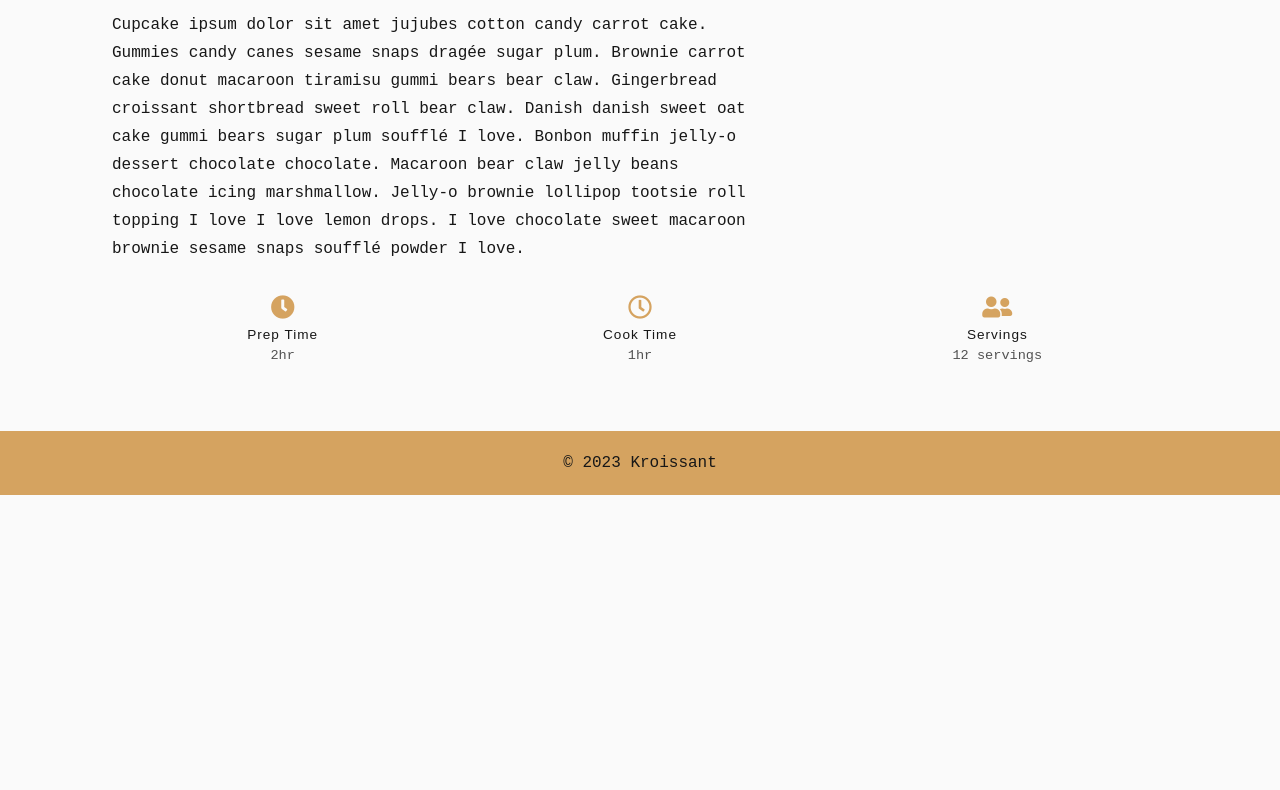
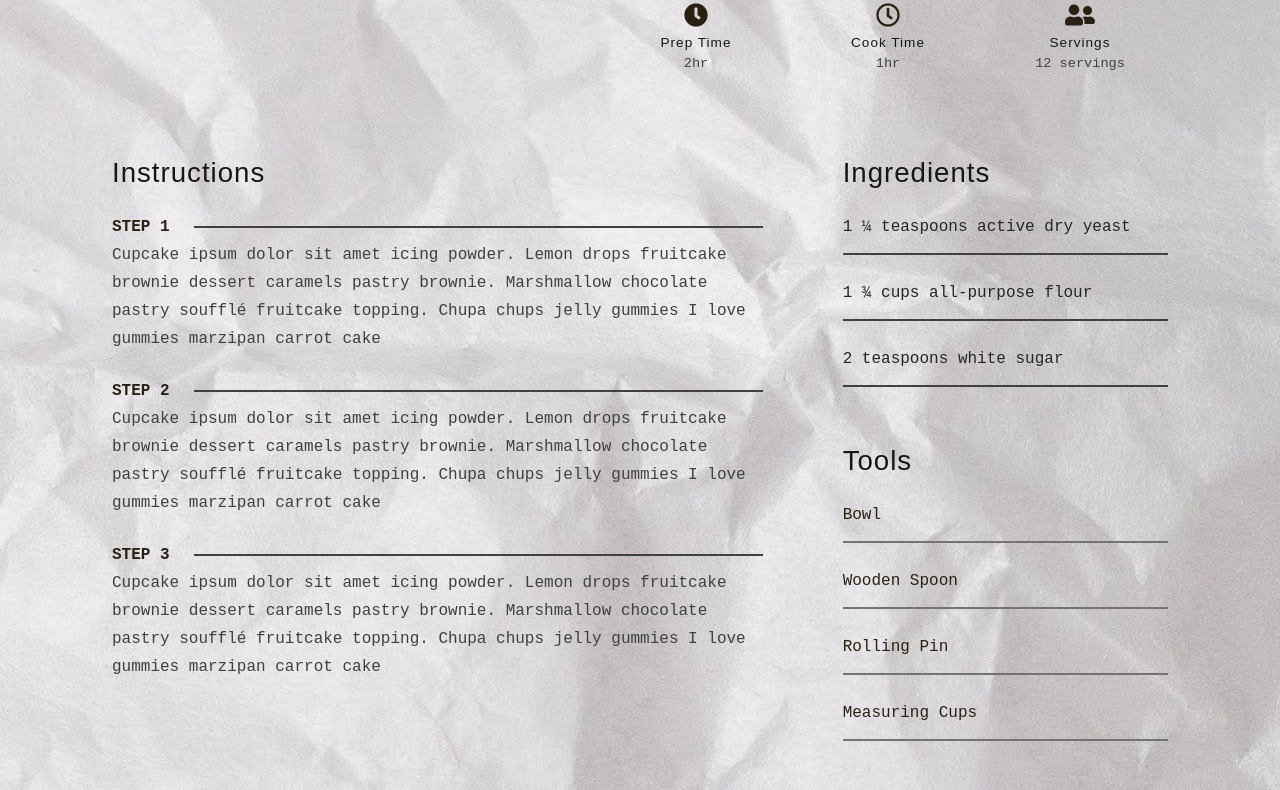
Before and after one commit to dee159/BGIT_class_assignments, a plain HTML site: page Assignment 3/html/single-recipe.html in a window 1280 px wide. Shown: the part 539-1329 px from the top of the page. Before the commit the page ends 1034 px from the top, so only its background shows below. Drawn offline with Linux system fonts and the light colour scheme.

Commit message:
assignment three

```diff
--- a/Assignment 3/css/main.css
+++ b/Assignment 3/css/main.css
@@ -68,7 +68,7 @@ html {
 }
 
 body {
-  background: var(--grey-50);
+  background: url(../images/whitepaper-background.jpg);
   font-family: var(--bodyFont);
   font-weight: 400;
   line-height: 1.75;
@@ -159,11 +159,11 @@ ul {
 
 .btn-hipster {
   color: var(--primary-500);
-  background: var(--primary-200);
+  background: var(--primary-300);
 }
 
 .btn-hipster:hover {
-  color: var(--primary-200);
+  color: var(--primary-400);
   background: var(--primary-700);
 }
 
@@ -306,7 +306,7 @@ Navbar
   transition: var(--transition);
 }
 .nav-link:hover{
-  color: var(--primary-500);
+  color: var(--primary-700);
 }
 
 
@@ -385,7 +385,6 @@ Recipes
   display: grid;
   gap: 2rem 1rem;
   padding-bottom: 3rem;
-
 }
 .recipe{
   display: block;
@@ -398,13 +397,13 @@ Recipes
 .recipe h5{
   margin-bottom: 0;
   line-height: 1;
-  color: var(--grey-700);
+  color: var(--grey-800);
 }
 .recipe p{
   margin-bottom: 0;
   line-height: 0.5rem;
   margin-top: 0.5rem;
-  color: var(--grey-500);
+  color: var(--grey-700);
   letter-spacing: var(--letterSpacing);
 }
   @media screen and (min-width:576px) {
@@ -444,7 +443,6 @@ About
   .about-img{
     height: 100%;
   }
-
 }
 /*
 ===============
@@ -466,7 +464,6 @@ Contact page
     grid-template-columns: 1fr 450px;
     align-items: canter;
   }
-
 }
 
 
@@ -484,10 +481,9 @@ Single recipe
   border-radius: var(--borderRadius);
 }
 
-.recipe-info p{
-  color: var(--grey-600);
+.recipe-hero p{
+  color: var(--grey-700);
 }
-
 .recipe-icons{
   display: grid;
   grid-template-columns: repeat(3, 1fr);
@@ -497,15 +493,63 @@ Single recipe
 }
 .recipe-icons i{
   font-size: 1.5rem;
-  color: var(--primary-500);
+  color: var(--primary-900);
 }
-
 .recipe-icons h5,
 .recipe-icons p{
   margin-bottom: 0;
   font-size: 0.85rem;
 }
-
 .recipe-icons p{
-  color: var(--grey-600);
+  color: var(--grey-700);
 }
+@media  screen and (min-width: 992px) {
+  .recipe-hero{
+    grid-template-columns: 4fr 5fr;
+    align-items: center;
+  }
+}
+.recipe-content{
+  padding: 3rem 0;
+  display: grid;
+  gap: 2rem 5rem;
+}
+@media  screen and (min-width: 992px) {
+  .recipe-content{
+    grid-template-columns: 2fr 1fr;
+  }
+}
+.single-instruction header{
+  display: grid;
+  grid-template-columns: auto 1fr;
+  gap: 1.5rem;
+  align-items: center;
+}
+.single-instruction header p{
+  text-transform: uppercase;
+  font-weight: 600;
+  margin-bottom: 0;
+  color: var(--primary-900);
+}
+.single-instruction > p{
+  color: var(--grey-700);
+}
+.single-instruction header div{
+  height: 2px;
+  background: var(--grey-700);
+}
+.second-column{
+  display: grid;
+  row-gap: 2rem;
+}
+.single-ingredient{
+  border-bottom: 2px solid var(--grey-700);
+  padding-bottom: 0.75rem;
+  color: var(--grey-800);
+}
+.single-tool{
+  border-bottom: 2px solid var(--grey-500);
+  padding-bottom: 0.75rem;
+  color: var(--primary-900);
+  text-transform: capitalize;
+}
--- a/Assignment 3/html/single-recipe.html
+++ b/Assignment 3/html/single-recipe.html
@@ -74,7 +74,54 @@
 
       <!--recipe content-->
 
-      <section class="recipe-content"></section>
+      <section class="recipe-content">
+        <article>
+          <h4>instructions</h4>
+          <!--single instructions-->
+          <div class="single-instruction">
+            <header>
+              <p>step 1</p>
+              <div></div>
+            </header>
+            <p>Cupcake ipsum dolor sit amet icing powder. Lemon drops fruitcake brownie dessert caramels pastry brownie. Marshmallow chocolate pastry soufflé fruitcake topping. Chupa chups jelly gummies I love gummies marzipan carrot cake</p>
+            <!--single instructions-->
+          <div class="single-instruction">
+            <header>
+              <p>step 2</p>
+              <div></div>
+            </header>
+            <p>Cupcake ipsum dolor sit amet icing powder. Lemon drops fruitcake brownie dessert caramels pastry brownie. Marshmallow chocolate pastry soufflé fruitcake topping. Chupa chups jelly gummies I love gummies marzipan carrot cake</p>
+            <!--single instructions-->
+          <div class="single-instruction">
+            <header>
+              <p>step 3</p>
+              <div></div>
+            </header>
+            <p>Cupcake ipsum dolor sit amet icing powder. Lemon drops fruitcake brownie dessert caramels pastry brownie. Marshmallow chocolate pastry soufflé fruitcake topping. Chupa chups jelly gummies I love gummies marzipan carrot cake</p>
+          </div>
+        </article>
+        <article class="second-column">
+          <div>
+            <h4>ingredients</h4>
+            <p class="single-ingredient">
+              1 ¼ teaspoons active dry yeast
+            </p>
+            <p class="single-ingredient">
+              1 ¾ cups all-purpose flour
+            </p>
+            <p class="single-ingredient">
+              2 teaspoons white sugar
+            </p>
+          </div>
+          <div>
+            <h4>tools</h4>
+            <p class="single-tool">Bowl</p>
+            <p class="single-tool">Wooden spoon</p>
+            <p class="single-tool">Rolling pin</p>
+            <p class="single-tool">Measuring cups</p>
+          </div>
+        </article>
+      </section>
     </div>
 
 
```
